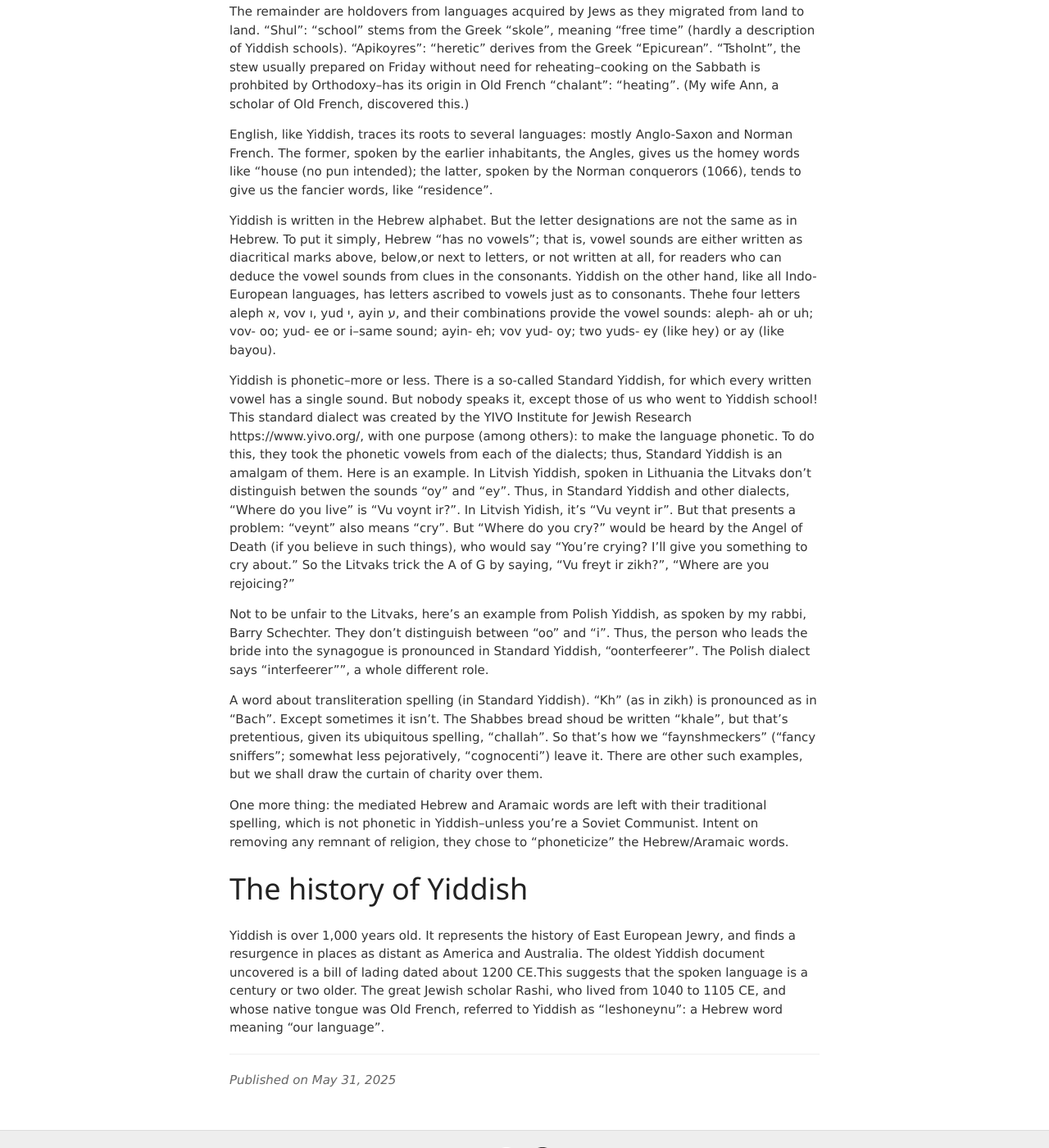
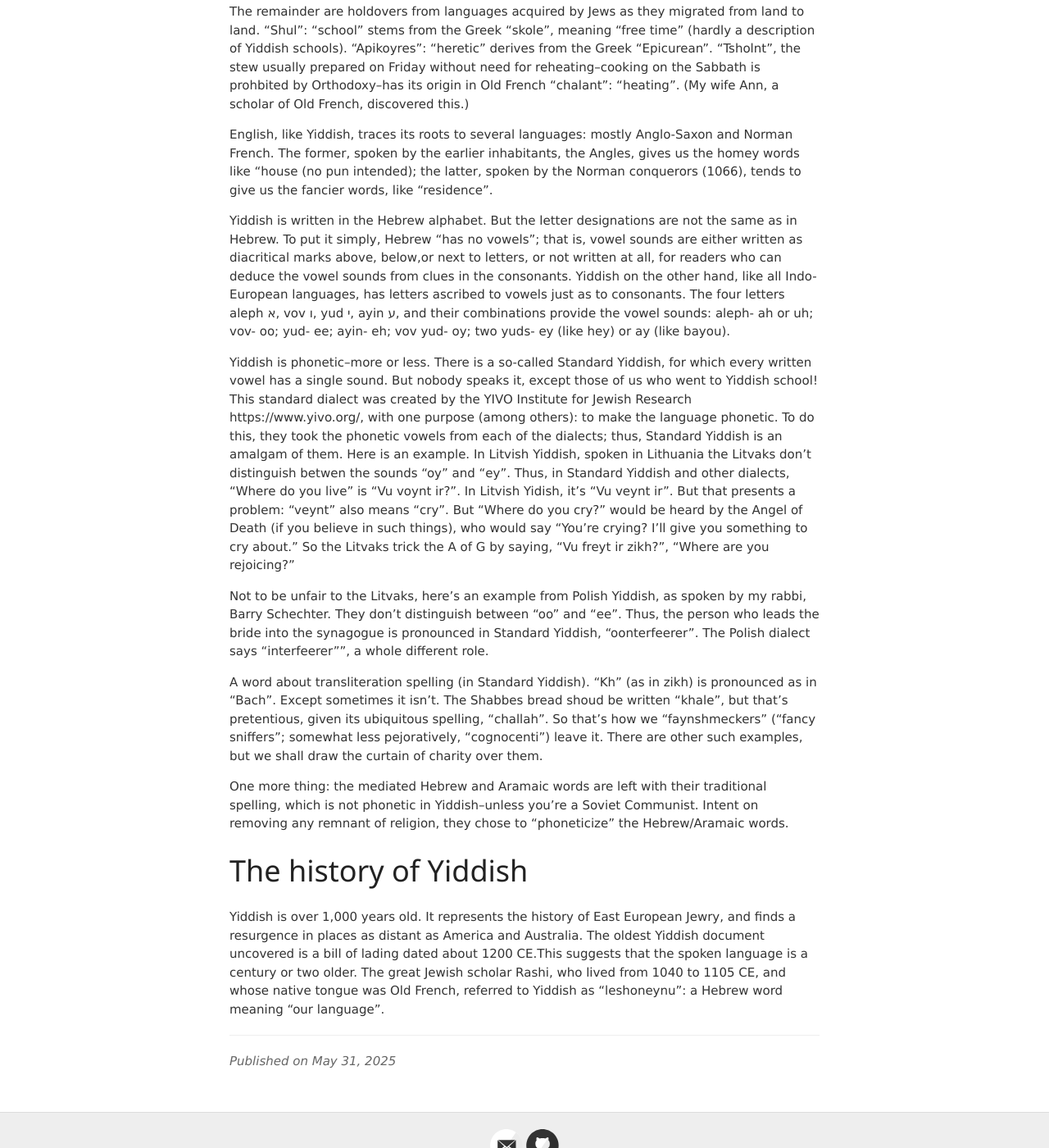
Before and after one commit to jvmallow/jvmallow.github.io, a Jekyll site: the page built from _posts/2025-05-31-Yiddish.md, in a window 1280 px wide and 1400 px high, scrolled down 1060 px. Shown: the whole window at 82% size. Built offline with Jekyll 4.4.1, drawn with Linux system fonts in a browser that asks for light colours; a script that is not in the unit is left out.

Commit message:
Update 2025-05-31-Yiddish.md

```diff
--- a/_posts/2025-05-31-Yiddish.md
+++ b/_posts/2025-05-31-Yiddish.md
@@ -21,11 +21,11 @@ The remainder are holdovers from languages acquired by Jews as they migrated fro
 
 English, like Yiddish, traces its roots to several languages: mostly Anglo-Saxon and Norman French. The former, spoken by the earlier inhabitants, the  Angles, gives us the homey words like "house (no pun intended); the latter, spoken by the Norman conquerors (1066), tends to give us the fancier words, like "residence".
 
-Yiddish is written in the Hebrew alphabet. But the letter designations are not the same as in Hebrew. To put it simply, Hebrew  "has no vowels"; that is, vowel sounds are either written as diacritical marks above, below,or next to letters, or not written at all, for readers who can deduce the vowel sounds from clues in the consonants.  Yiddish on the other hand, like all Indo-European languages, has letters ascribed to vowels just as to consonants. Thehe four letters aleph א, vov ו, yud י, ayin ע, and their combinations provide the vowel sounds: aleph- ah or uh; vov- oo; yud- ee or i--same sound; ayin- eh; vov yud- oy; two yuds- ey (like hey) or ay (like bayou).
+Yiddish is written in the Hebrew alphabet. But the letter designations are not the same as in Hebrew. To put it simply, Hebrew  "has no vowels"; that is, vowel sounds are either written as diacritical marks above, below,or next to letters, or not written at all, for readers who can deduce the vowel sounds from clues in the consonants.  Yiddish on the other hand, like all Indo-European languages, has letters ascribed to vowels just as to consonants. The four letters aleph א, vov ו, yud י, ayin ע, and their combinations provide the vowel sounds: aleph- ah or uh; vov- oo; yud- ee; ayin- eh; vov yud- oy; two yuds- ey (like hey) or ay (like bayou).
 
 Yiddish is phonetic--more or less. There is a so-called Standard Yiddish, for which every written vowel has a single sound. But nobody speaks it, except those of us who went to Yiddish school! This standard dialect was created by the YIVO Institute for Jewish Research https://www.yivo.org/, with one purpose (among others): to make the language phonetic. To do this, they took the phonetic vowels from each of the dialects; thus, Standard Yiddish is an amalgam of them.  Here is an example. In Litvish Yiddish, spoken in Lithuania the Litvaks don't distinguish betwen the sounds "oy" and "ey". Thus, in Standard Yiddish and other dialects, "Where do you live" is "Vu voynt ir?".  In Litvish Yidish, it's "Vu veynt ir". But that presents a problem: "veynt" also means "cry". But "Where do you cry?" would be heard by the Angel of Death (if you believe in such things), who would say "You're crying? I'll give you something to cry about." So the Litvaks trick the A of G by saying, "Vu freyt ir zikh?", "Where are you rejoicing?"
 
-Not to be unfair to the Litvaks, here's an example from Polish Yiddish, as spoken by my rabbi, Barry Schechter. They don't distinguish between "oo" and "i". Thus, the person who leads the bride into the synagogue is pronounced in Standard Yiddish, "oonterfeerer". The Polish dialect says "interfeerer"", a whole different role.
+Not to be unfair to the Litvaks, here's an example from Polish Yiddish, as spoken by my rabbi, Barry Schechter. They don't distinguish between "oo" and "ee". Thus, the person who leads the bride into the synagogue is pronounced in Standard Yiddish, "oonterfeerer". The Polish dialect says "interfeerer"", a whole different role.
 
 A word about transliteration spelling (in Standard Yiddish). "Kh" (as in zikh) is pronounced as in "Bach". Except sometimes it isn't. The Shabbes bread shoud be written "khale", but that's pretentious, given its ubiquitous spelling, "challah". So that's how we "faynshmeckers" ("fancy sniffers"; somewhat less pejoratively, "cognocenti") leave it.  There are other such examples, but we shall draw the curtain of charity over them.
 
```
